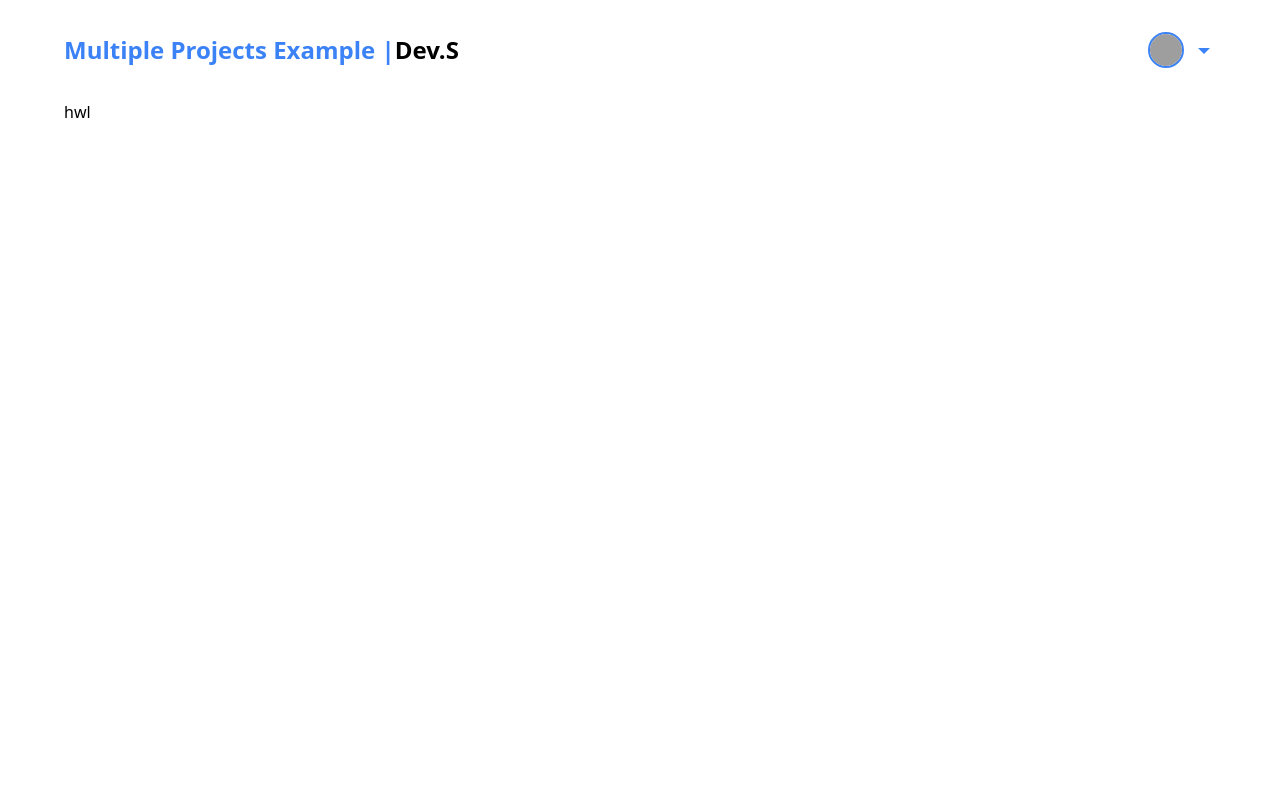
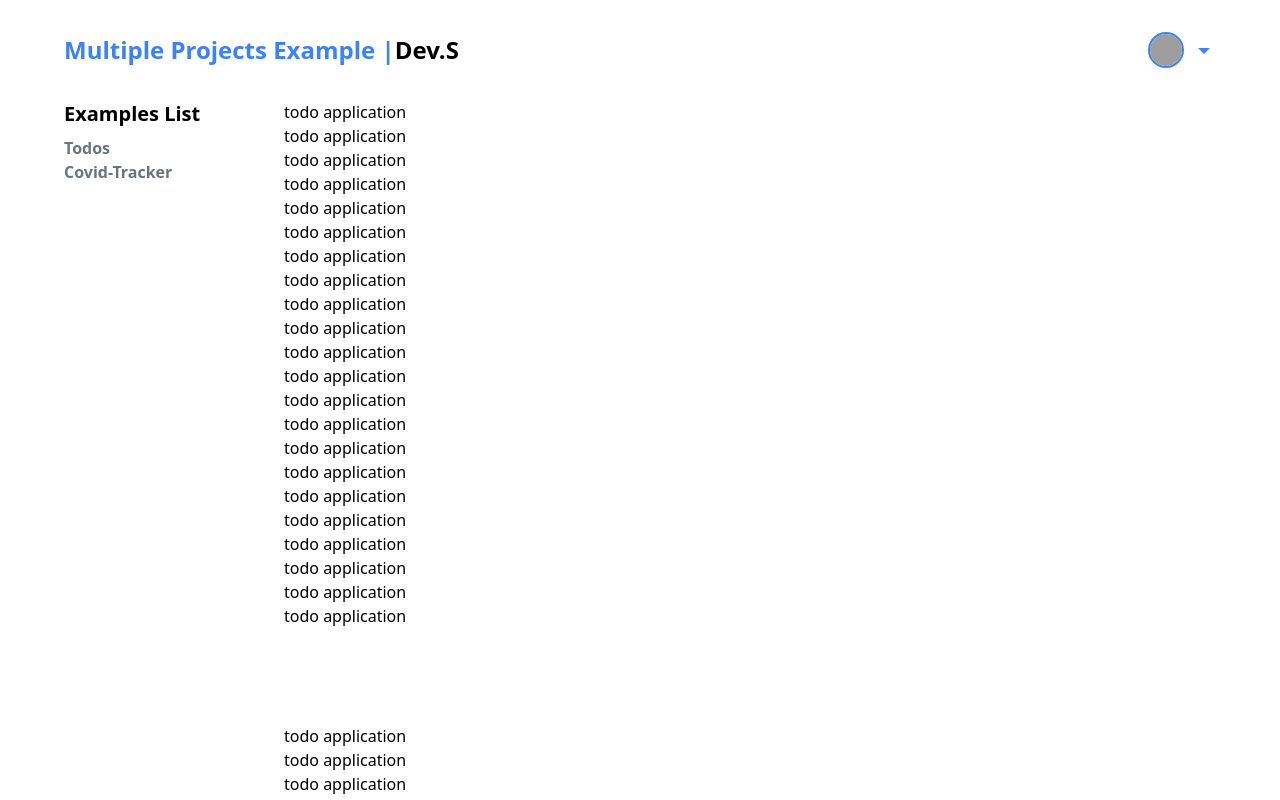
Before and after one commit to ShariarSheikh/multiple-projects-reactjs, a React (Create React App) app: page /todos in a window 1280 px wide. Shown: the top 800 px of the page. Built offline with nearby package versions, Linux system fonts and the light colour scheme; grey boxes are pictures that could not be loaded.

Commit message:
sidebar designed

```diff
--- a/src/App.js
+++ b/src/App.js
@@ -1,16 +1,30 @@
 import { BrowserRouter as Router, Switch, Route, Link } from "react-router-dom";
 import Header from "./components/Header/Header";
+import Sidebar from "./components/Sidebar/Sidebar";
+import CovidTracker from "./pages/CovidTracker/CovidTracker";
+
+//pages import
+import Todos from "./pages/Todos/Todos";
 
 function App() {
   return (
     <>
       <Router>
         <Header />
-
-        <div className="px-16">
-          <Switch>
-            <h1>hwl</h1>
-          </Switch>
+        <div className="relative flex px-16">
+          {/* home page left sidebar  */}
+          <Sidebar />
+          {/* dynamic rendering components */}
+          <div  className="w-full flex justify-start flex-grow">
+            <Switch>
+              <Route exact path="/todos">
+                <Todos />
+              </Route>
+              <Route path="/covid-tracker">
+                <CovidTracker />
+              </Route>
+            </Switch>
+          </div>
         </div>
       </Router>
     </>
--- a/src/components/Header/Header.js
+++ b/src/components/Header/Header.js
@@ -5,7 +5,7 @@ const Header = () => {
   const [showProfile, setShowProfile] = useState(false);
   console.log(showProfile);
   return (
-    <header className="sticky top-0 grid grid-cols-2 py-8 px-16">
+    <header className="sticky top-0 grid grid-cols-2 py-8 px-16 bg-white z-50">
       {/* left  */}
       <div className="flex items-center justify-start">
         <h1 className="text-2xl text-blue-500 font-bold cursor-pointer">
--- /dev/null
+++ b/src/components/Sidebar/Sidebar.js
@@ -0,0 +1,41 @@
+import { useHistory } from "react-router-dom";
+
+const projectListName = [
+  {
+    id: 1,
+    name: "Todos",
+    link: "todos",
+  },
+  {
+    id: 2,
+    name: "Covid-Tracker",
+    link: "covid-tracker",
+  },
+];
+
+const Sidebar = () => {
+  const history = useHistory();
+  const routeHandler = (link) => {
+    history.push(`/${link}`);
+  };
+  return (
+    <div className="sticky top-24 w-1/4 sidebar-h h-full">
+      <h1 className="font-bold mb-2 text-xl">Examples List</h1>
+      {/*projects example list  */}
+      <div className="w-full flex flex-col">
+        {projectListName.map(({ id, name, link }) => (
+          <div
+            onClick={() => routeHandler(link)}
+            key={id}
+            className="text-gray-500 pr-3 y-3 font-semibold
+            cursor-pointer rounded-sm hover:bg-gray-100 "
+          >
+            {name}
+          </div>
+        ))}
+      </div>
+    </div>
+  );
+};
+
+export default Sidebar;
--- a/src/index.css
+++ b/src/index.css
@@ -2,3 +2,10 @@
 @tailwind base;
 @tailwind components;
 @tailwind utilities;
+
+@layer utilities {
+  .sidebar-h {
+    min-width: 220px;
+    max-width: 220px;
+  }
+}
--- /dev/null
+++ b/src/pages/CovidTracker/CovidTracker.js
@@ -0,0 +1,9 @@
+const CovidTracker = () => {
+    return (
+        <div>
+            <p>CovidTracker</p>
+        </div>
+    )
+}
+
+export default CovidTracker
--- /dev/null
+++ b/src/pages/Todos/Todos.js
@@ -0,0 +1,135 @@
+const Todos = () => {
+    return (
+        <section>
+            <p>todo application</p>
+            <p>todo application</p>
+            <p>todo application</p>
+            <p>todo application</p>
+            <p>todo application</p>
+            <p>todo application</p>
+            <p>todo application</p>
+            <p>todo application</p>
+            <p>todo application</p>
+            <p>todo application</p>
+            <p>todo application</p>
+            <p>todo application</p>
+            <p>todo application</p>
+            <p>todo application</p>
+            <p>todo application</p>
+            <p>todo application</p>
+            <p>todo application</p>
+            <p>todo application</p>
+            <p>todo application</p>
+            <p>todo application</p>
+            <p>todo application</p>
+            <p>todo application</p>
+            <br />
+            <br />
+            <br />
+            <br />     <p>todo application</p>
+            <p>todo application</p>
+            <p>todo application</p>
+            <p>todo application</p>
+            <p>todo application</p>
+            <p>todo application</p>
+            <p>todo application</p>
+            <p>todo application</p>
+            <p>todo application</p>
+            <p>todo application</p>
+            <p>todo application</p>
+            <p>todo application</p>
+            <p>todo application</p>
+            <p>todo application</p>
+            <p>todo application</p>
+            <p>todo application</p>
+            <p>todo application</p>
+            <p>todo application</p>
+            <p>todo application</p>
+            <p>todo application</p>
+            <p>todo application</p>
+            <p>todo application</p>
+            <br />
+            <br />
+            <br />
+            <br />     <p>todo application</p>
+            <p>todo application</p>
+            <p>todo application</p>
+            <p>todo application</p>
+            <p>todo application</p>
+            <p>todo application</p>
+            <p>todo application</p>
+            <p>todo application</p>
+            <p>todo application</p>
+            <p>todo application</p>
+            <p>todo application</p>
+            <p>todo application</p>
+            <p>todo application</p>
+            <p>todo application</p>
+            <p>todo application</p>
+            <p>todo application</p>
+            <p>todo application</p>
+            <p>todo application</p>
+            <p>todo application</p>
+            <p>todo application</p>
+            <p>todo application</p>
+            <p>todo application</p>
+            <br />
+            <br />
+            <br />
+            <br />     <p>todo application</p>
+            <p>todo application</p>
+            <p>todo application</p>
+            <p>todo application</p>
+            <p>todo application</p>
+            <p>todo application</p>
+            <p>todo application</p>
+            <p>todo application</p>
+            <p>todo application</p>
+            <p>todo application</p>
+            <p>todo application</p>
+            <p>todo application</p>
+            <p>todo application</p>
+            <p>todo application</p>
+            <p>todo application</p>
+            <p>todo application</p>
+            <p>todo application</p>
+            <p>todo application</p>
+            <p>todo application</p>
+            <p>todo application</p>
+            <p>todo application</p>
+            <p>todo application</p>
+            <br />
+            <br />
+            <br />
+            <br />     <p>todo application</p>
+            <p>todo application</p>
+            <p>todo application</p>
+            <p>todo application</p>
+            <p>todo application</p>
+            <p>todo application</p>
+            <p>todo application</p>
+            <p>todo application</p>
+            <p>todo application</p>
+            <p>todo application</p>
+            <p>todo application</p>
+            <p>todo application</p>
+            <p>todo application</p>
+            <p>todo application</p>
+            <p>todo application</p>
+            <p>todo application</p>
+            <p>todo application</p>
+            <p>todo application</p>
+            <p>todo application</p>
+            <p>todo application</p>
+            <p>todo application</p>
+            <p>todo application</p>
+            <br />
+            <br />
+            <br />
+            <br />
+
+        </section>
+    )
+}
+
+export default Todos
```
